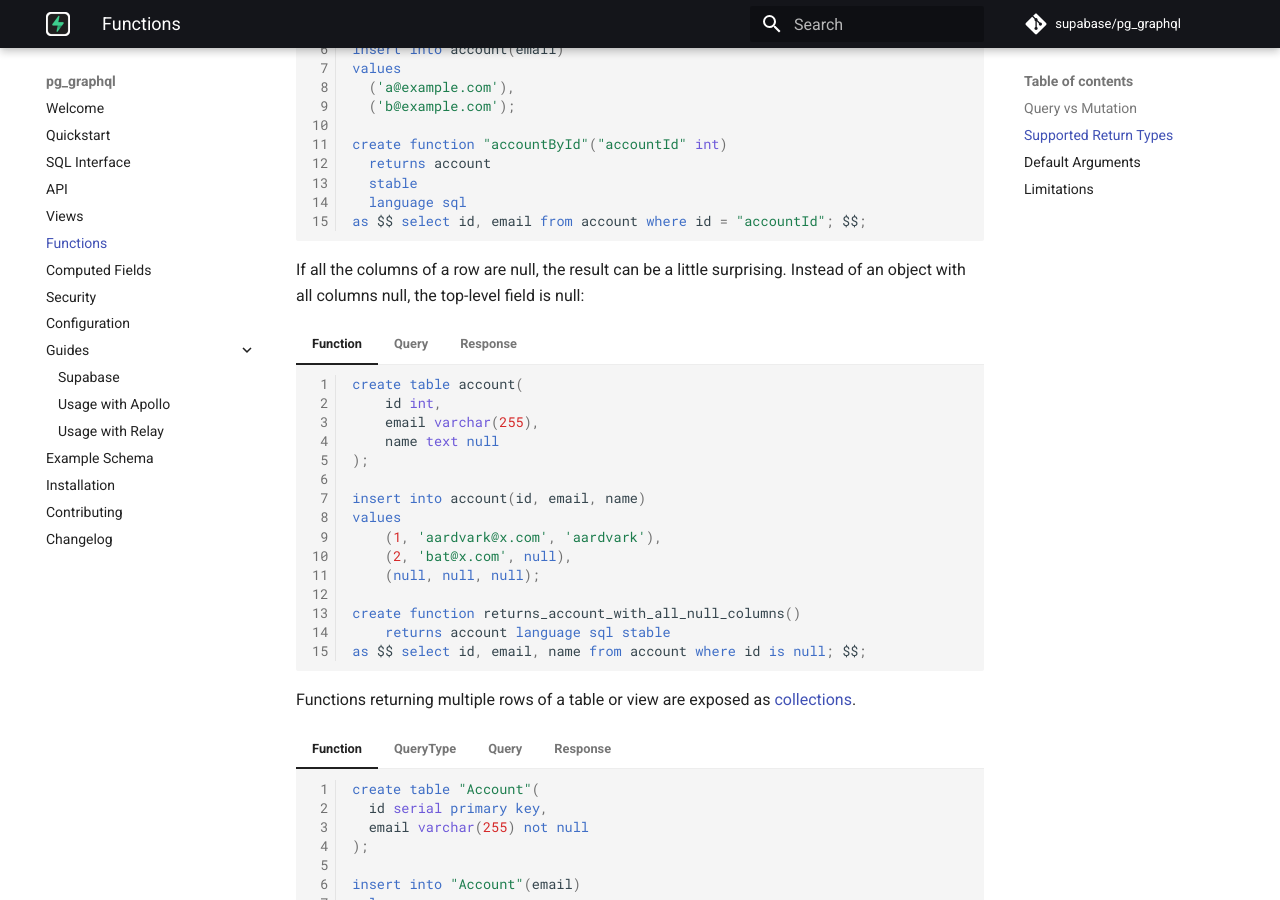
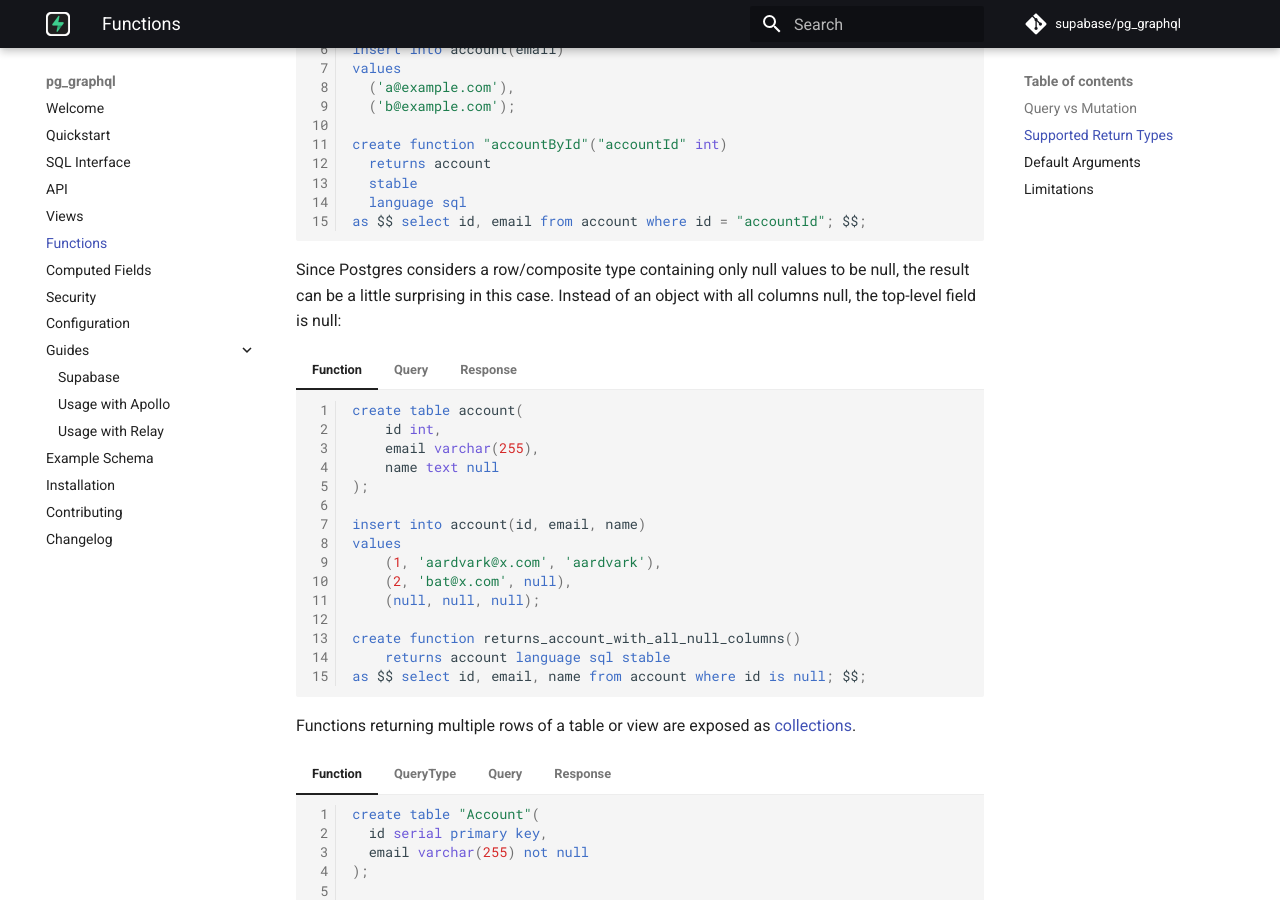
Before and after one commit to supabase/pg_graphql, an MkDocs documentation site: the page built from docs/functions.md, in a window 1280 px wide and 900 px high, scrolled down 1119 px. Built offline with MkDocs 1.6.1 and Material for MkDocs 9.7.7, drawn with Linux system fonts in a browser that asks for light colours; comment, search, counter and statistics services are not loaded.

Commit message:
fix language in docs

````diff
--- a/docs/functions.md
+++ b/docs/functions.md
@@ -144,7 +144,7 @@ Built-in GraphQL scalar types `Int`, `Float`, `String`, `Boolean` and [custom sc
     }
     ```
 
-If all the columns of a row are null, the result can be a little surprising. Instead of an object with all columns null, the top-level field is null:
+Since Postgres considers a row/composite type containing only null values to be null, the result can be a little surprising in this case. Instead of an object with all columns null, the top-level field is null:
 
 === "Function"
 
````
